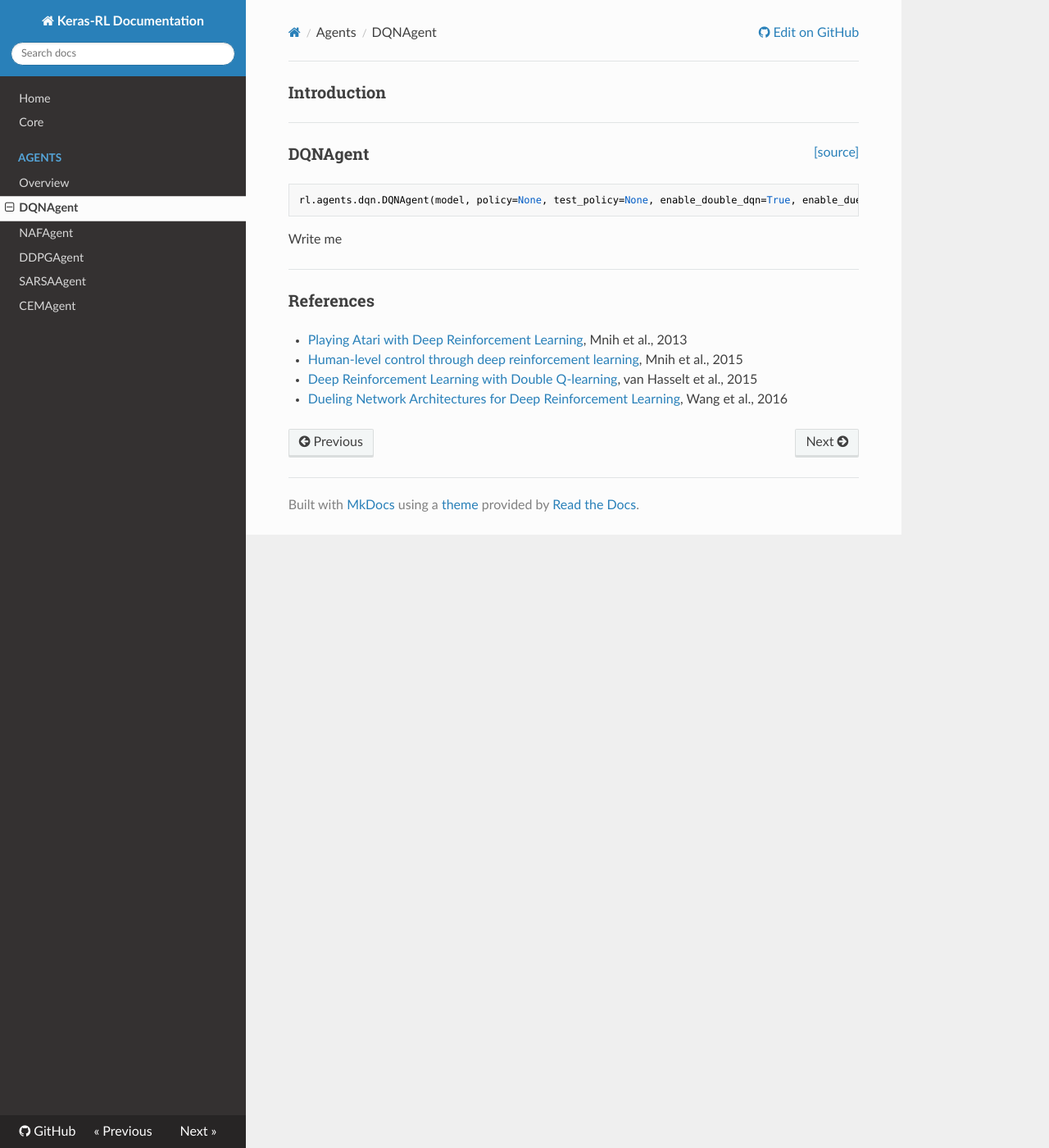
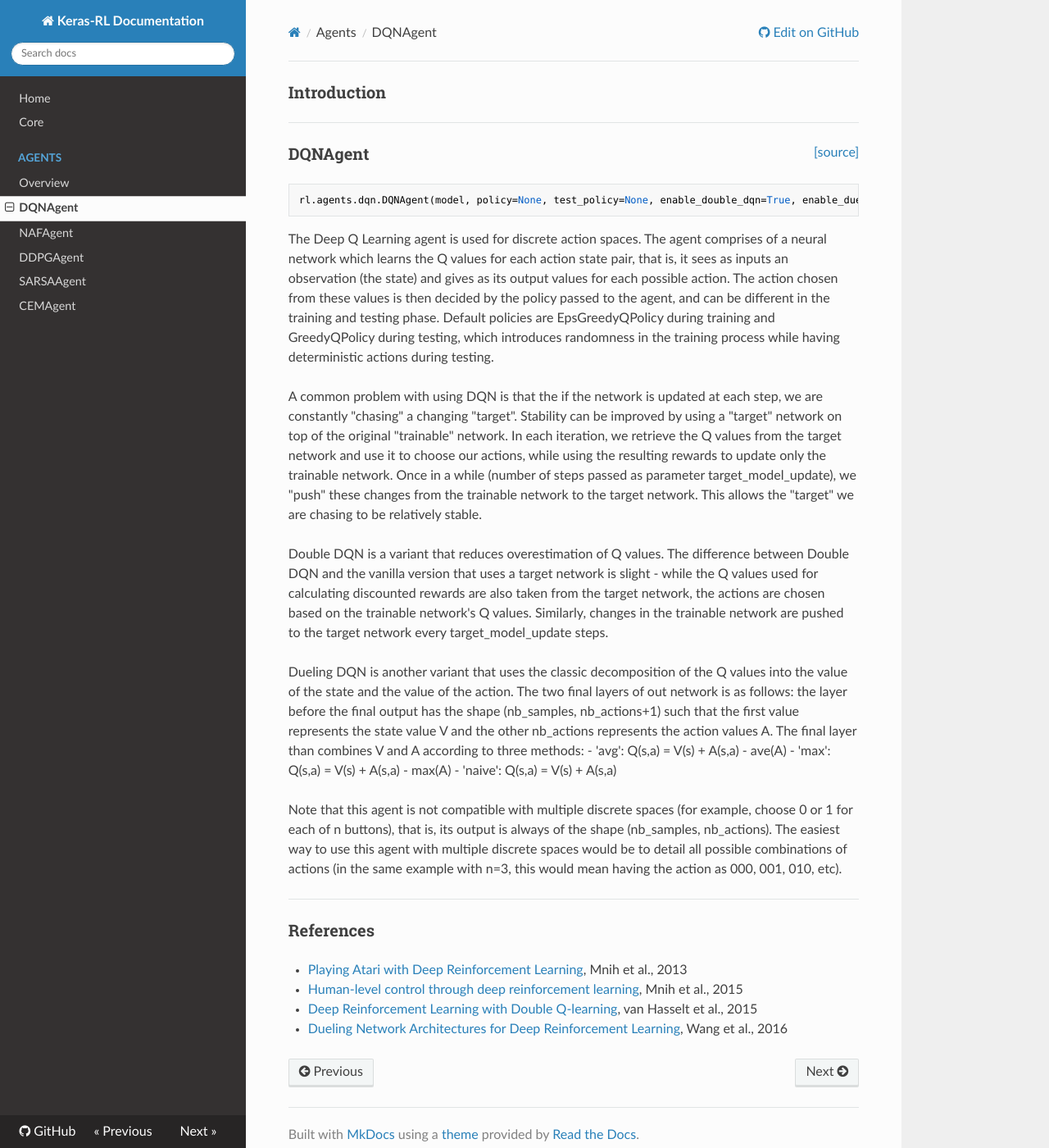
Before and after one commit to keras-rl/keras-rl, an MkDocs documentation site: the page built from docs/sources/agents/dqn.md, in a window 1280 px wide and 1400 px high. Shown: the whole window at 82% size. Built offline with MkDocs 1.6.1, drawn with Linux system fonts in a browser that asks for light colours; nearby versions of some CDN libraries; old or Windows-style settings are respelled for this version of MkDocs.

Commit message:
Update dqn.md

````diff
--- a/docs/sources/agents/dqn.md
+++ b/docs/sources/agents/dqn.md
@@ -9,8 +9,18 @@
 rl.agents.dqn.DQNAgent(model, policy=None, test_policy=None, enable_double_dqn=True, enable_dueling_network=False, dueling_type='avg')
 ```
 
-Write me
+The Deep Q Learning agent is used for discrete action spaces. The agent comprises of a neural network which learns the Q values for each action state pair, that is, it sees as inputs an observation (the state) and gives as its output values for each possible action. The action chosen from these values is then decided by the policy passed to the agent, and can be different in the training and testing phase. Default policies are EpsGreedyQPolicy during training and GreedyQPolicy during testing, which introduces randomness in the training process while having deterministic actions during testing.
 
+A common problem with using DQN is that the if the network is updated at each step, we are constantly "chasing" a changing "target". Stability can be improved by using a "target" network on top of the original "trainable" network. In each iteration, we retrieve the Q values from the target network and use it to choose our actions, while using the resulting rewards to update only the trainable network. Once in a while (number of steps passed as parameter target_model_update), we "push" these changes from the trainable network to the target network. This allows the "target" we are chasing to be relatively stable.
+
+Double DQN is a variant that reduces overestimation of Q values. The difference between Double DQN and the vanilla version that uses a target network is slight - while the Q values used for calculating discounted rewards are also taken from the target network, the actions are chosen based on the trainable network's Q values. Similarly, changes in the trainable network are pushed to the target network every target_model_update steps.
+
+Dueling DQN is another variant that uses the classic decomposition of the Q values into the value of the state and the value of the action. The two final layers of out network is as follows: the layer before the final output has the shape (nb_samples, nb_actions+1) such that the first value represents the state value V and the other nb_actions represents the action values A. The final layer than combines V and A according to three methods:
+- 'avg': Q(s,a) = V(s) + A(s,a) - ave(A)
+- 'max': Q(s,a) = V(s) + A(s,a) - max(A)
+- 'naive': Q(s,a) = V(s) + A(s,a)
+
+Note that this agent is not compatible with multiple discrete spaces (for example, choose 0 or 1 for each of n buttons), that is, its output is always of the shape (nb_samples, nb_actions). The easiest way to use this agent with multiple discrete spaces would be to detail all possible combinations of actions (in the same example with n=3, this would mean having the action as 000, 001, 010, etc).
 
 ---
 
````
